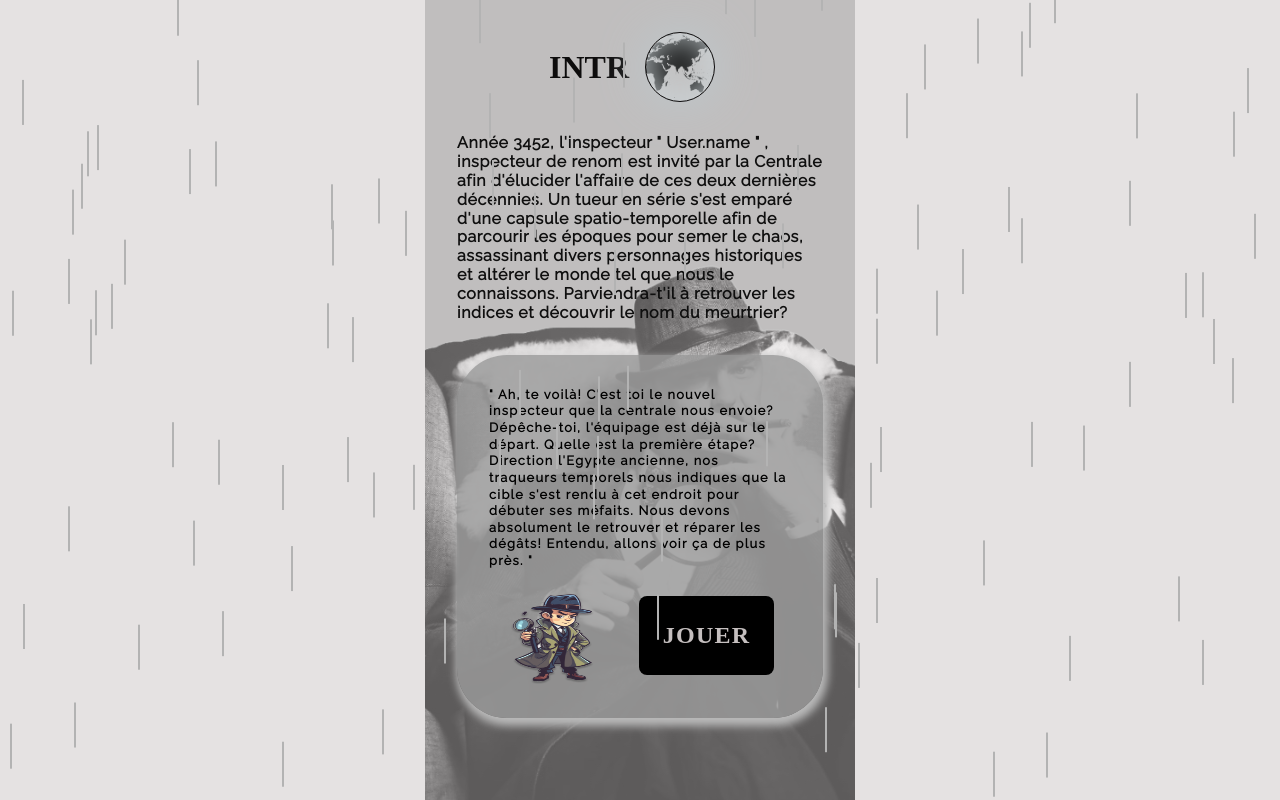
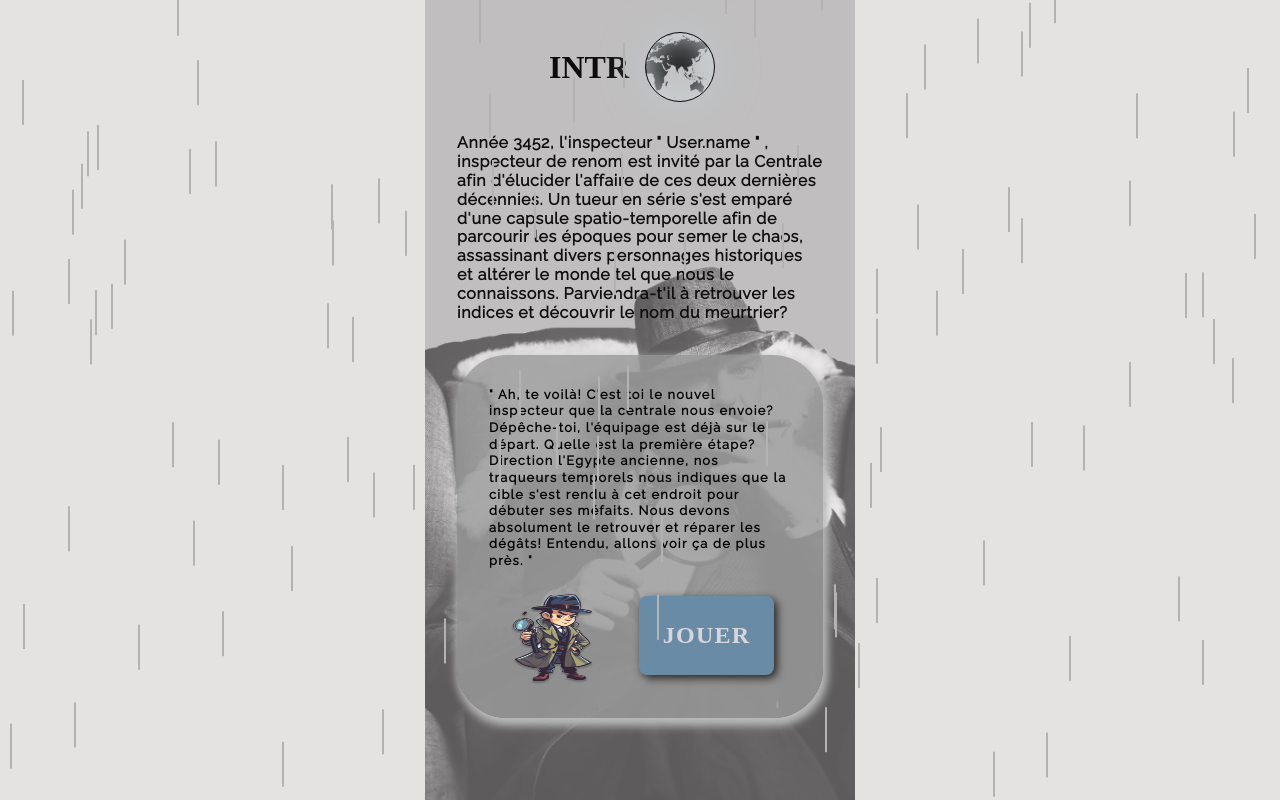
Before and after one commit to WildCodeSchool-2024-02/JS-RemoteFR-CodeOfWar-P2-ReplitAfterMe, a React (Vite) app in the folder client/: page /intro in a window 1280 px wide. Built offline with nearby package versions, Linux system fonts and the light colour scheme; a web font is replaced by a local one.

Commit message:
changing button in Intro.jsx

```diff
--- a/client/src/style/intro.css
+++ b/client/src/style/intro.css
@@ -122,8 +122,9 @@
 .playGame {
   font-size: 1.5rem;
   padding: 1.5rem;
-  background-color: black;
+  background-color: #6a8ba6;
   border-radius: 8px;
   color: #ede6e6d4;
+  box-shadow: 0.2rem 0.2rem 0.5rem rgba(0, 0, 0, 0.75);
   text-transform: uppercase;
 }
```
